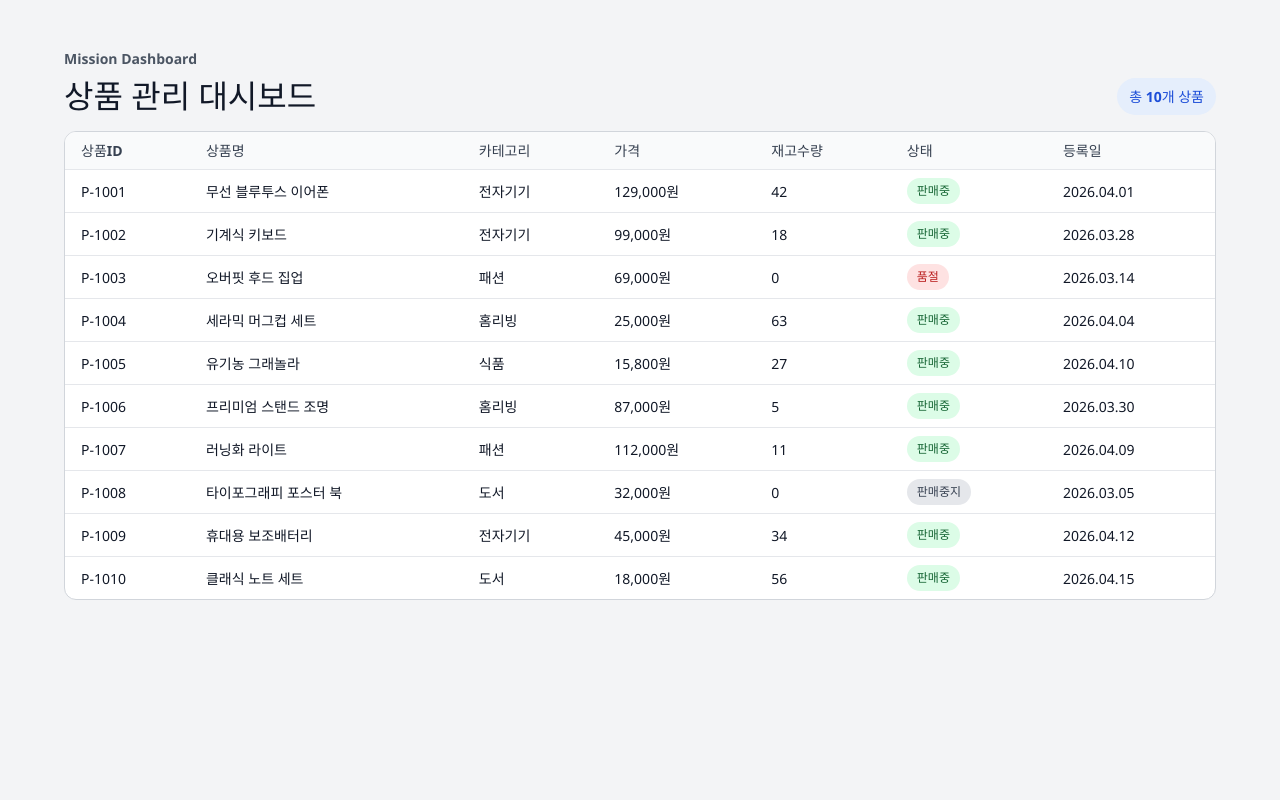
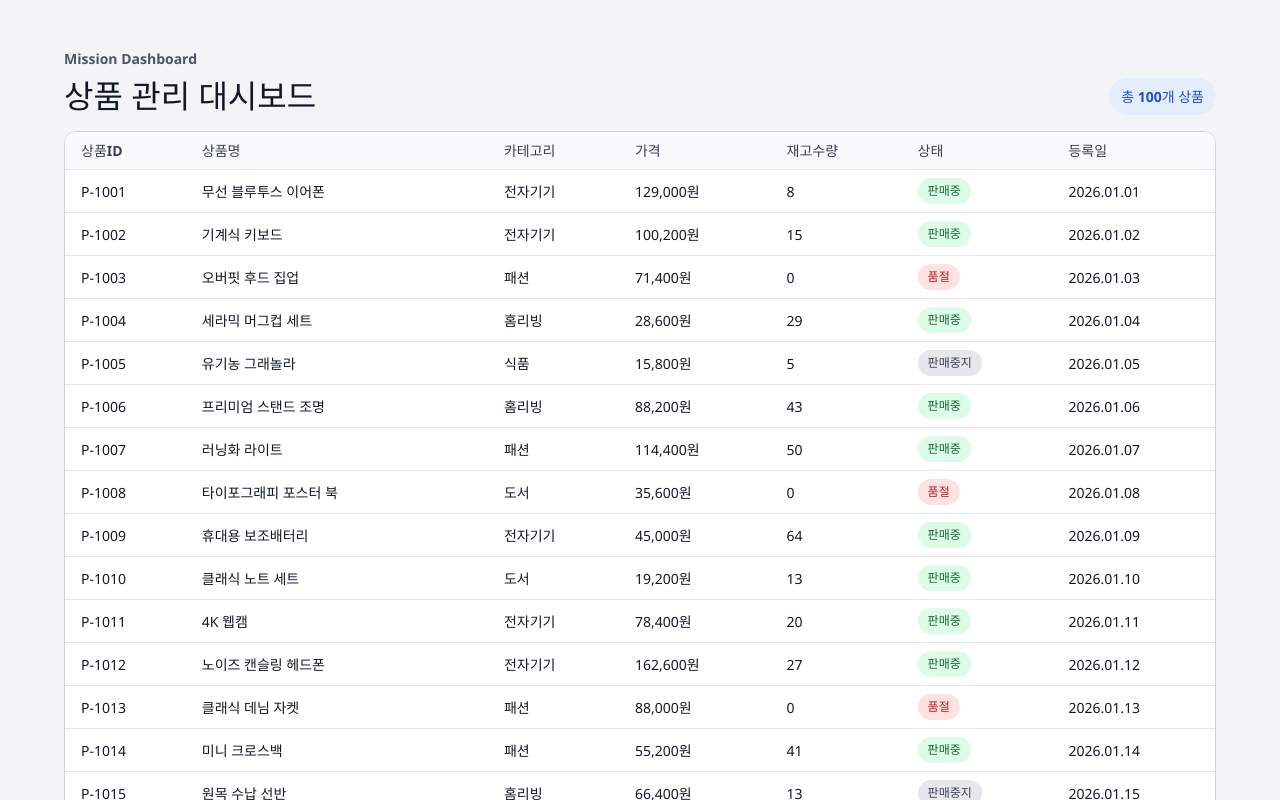
Before and after one commit to sascill/mission, a React (Vite) app: page / in a window 1280 px wide. Shown: the top 800 px of the page. Built offline with nearby package versions, Linux system fonts and the light colour scheme.

Commit message:
feat: expand mock product data to 100 items

```diff
--- a/src/features/product-table/data/products.ts
+++ b/src/features/product-table/data/products.ts
@@ -1,94 +1,79 @@
-import type { Product } from '../types/product'
+import type { Product, ProductCategory, ProductStatus } from '../types/product'
 
-export const products: Product[] = [
-  {
-    id: 'P-1001',
-    name: '무선 블루투스 이어폰',
-    category: '전자기기',
-    price: 129000,
-    stock: 42,
-    status: '판매중',
-    createdAt: '2026-04-01',
-  },
-  {
-    id: 'P-1002',
-    name: '기계식 키보드',
-    category: '전자기기',
-    price: 99000,
-    stock: 18,
-    status: '판매중',
-    createdAt: '2026-03-28',
-  },
-  {
-    id: 'P-1003',
-    name: '오버핏 후드 집업',
-    category: '패션',
-    price: 69000,
-    stock: 0,
-    status: '품절',
-    createdAt: '2026-03-14',
-  },
-  {
-    id: 'P-1004',
-    name: '세라믹 머그컵 세트',
-    category: '홈리빙',
-    price: 25000,
-    stock: 63,
-    status: '판매중',
-    createdAt: '2026-04-04',
-  },
-  {
-    id: 'P-1005',
-    name: '유기농 그래놀라',
-    category: '식품',
-    price: 15800,
-    stock: 27,
-    status: '판매중',
-    createdAt: '2026-04-10',
-  },
-  {
-    id: 'P-1006',
-    name: '프리미엄 스탠드 조명',
-    category: '홈리빙',
-    price: 87000,
-    stock: 5,
-    status: '판매중',
-    createdAt: '2026-03-30',
-  },
-  {
-    id: 'P-1007',
-    name: '러닝화 라이트',
-    category: '패션',
-    price: 112000,
-    stock: 11,
-    status: '판매중',
-    createdAt: '2026-04-09',
-  },
-  {
-    id: 'P-1008',
-    name: '타이포그래피 포스터 북',
-    category: '도서',
-    price: 32000,
-    stock: 0,
-    status: '판매중지',
-    createdAt: '2026-03-05',
-  },
-  {
-    id: 'P-1009',
-    name: '휴대용 보조배터리',
-    category: '전자기기',
-    price: 45000,
-    stock: 34,
-    status: '판매중',
-    createdAt: '2026-04-12',
-  },
-  {
-    id: 'P-1010',
-    name: '클래식 노트 세트',
-    category: '도서',
-    price: 18000,
-    stock: 56,
-    status: '판매중',
-    createdAt: '2026-04-15',
-  },
+interface ProductSeed {
+  name: string
+  category: ProductCategory
+  basePrice: number
+}
+
+const productSeeds: ProductSeed[] = [
+  { name: '무선 블루투스 이어폰', category: '전자기기', basePrice: 129000 },
+  { name: '기계식 키보드', category: '전자기기', basePrice: 99000 },
+  { name: '오버핏 후드 집업', category: '패션', basePrice: 69000 },
+  { name: '세라믹 머그컵 세트', category: '홈리빙', basePrice: 25000 },
+  { name: '유기농 그래놀라', category: '식품', basePrice: 15800 },
+  { name: '프리미엄 스탠드 조명', category: '홈리빙', basePrice: 87000 },
+  { name: '러닝화 라이트', category: '패션', basePrice: 112000 },
+  { name: '타이포그래피 포스터 북', category: '도서', basePrice: 32000 },
+  { name: '휴대용 보조배터리', category: '전자기기', basePrice: 45000 },
+  { name: '클래식 노트 세트', category: '도서', basePrice: 18000 },
+  { name: '4K 웹캠', category: '전자기기', basePrice: 76000 },
+  { name: '노이즈 캔슬링 헤드폰', category: '전자기기', basePrice: 159000 },
+  { name: '클래식 데님 자켓', category: '패션', basePrice: 88000 },
+  { name: '미니 크로스백', category: '패션', basePrice: 54000 },
+  { name: '원목 수납 선반', category: '홈리빙', basePrice: 64000 },
+  { name: '아로마 디퓨저', category: '홈리빙', basePrice: 39000 },
+  { name: '콜드브루 원액 세트', category: '식품', basePrice: 21900 },
+  { name: '견과류 에너지바', category: '식품', basePrice: 12800 },
+  { name: 'UX 라이팅 가이드', category: '도서', basePrice: 28500 },
+  { name: '프론트엔드 아키텍처 입문', category: '도서', basePrice: 34800 },
 ]
+
+const formatDate = (date: Date) => {
+  const year = date.getUTCFullYear()
+  const month = String(date.getUTCMonth() + 1).padStart(2, '0')
+  const day = String(date.getUTCDate()).padStart(2, '0')
+
+  return `${year}-${month}-${day}`
+}
+
+const getStatus = (index: number): ProductStatus => {
+  if (index % 10 === 2 || index % 10 === 7) {
+    return '품절'
+  }
+
+  if (index % 10 === 4) {
+    return '판매중지'
+  }
+
+  return '판매중'
+}
+
+const getStock = (status: ProductStatus, index: number) => {
+  if (status === '품절') {
+    return 0
+  }
+
+  if (status === '판매중지') {
+    return 4 + ((index * 3) % 11)
+  }
+
+  return 8 + ((index * 7) % 58)
+}
+
+export const products: Product[] = Array.from({ length: 100 }, (_, index) => {
+  const seed = productSeeds[index % productSeeds.length]
+  const batch = Math.floor(index / productSeeds.length)
+  const status = getStatus(index)
+  const createdAt = new Date(Date.UTC(2026, 0, 1 + index))
+
+  return {
+    id: `P-${1001 + index}`,
+    name: batch === 0 ? seed.name : `${seed.name} ${batch + 1}`,
+    category: seed.category,
+    price: seed.basePrice + batch * 2500 + (index % 4) * 1200,
+    stock: getStock(status, index),
+    status,
+    createdAt: formatDate(createdAt),
+  }
+})
```
